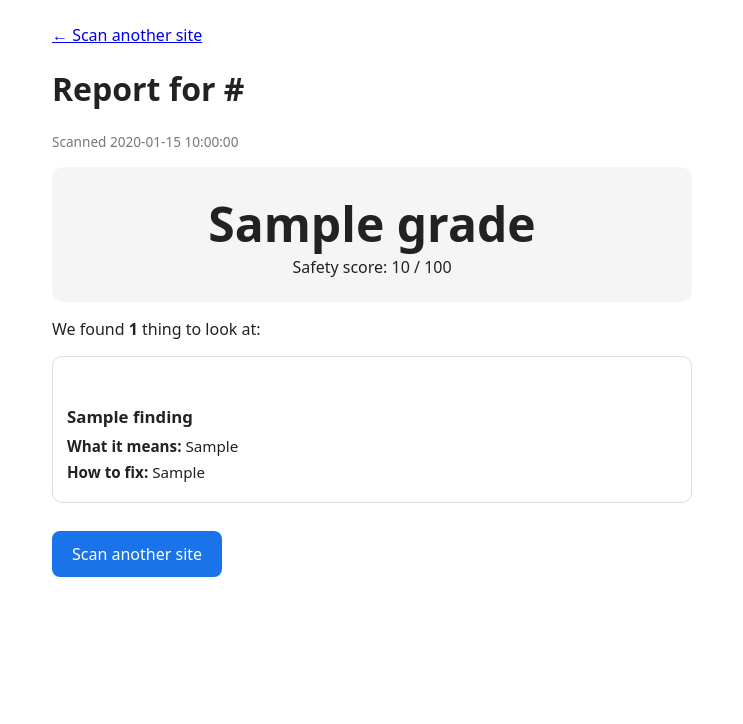
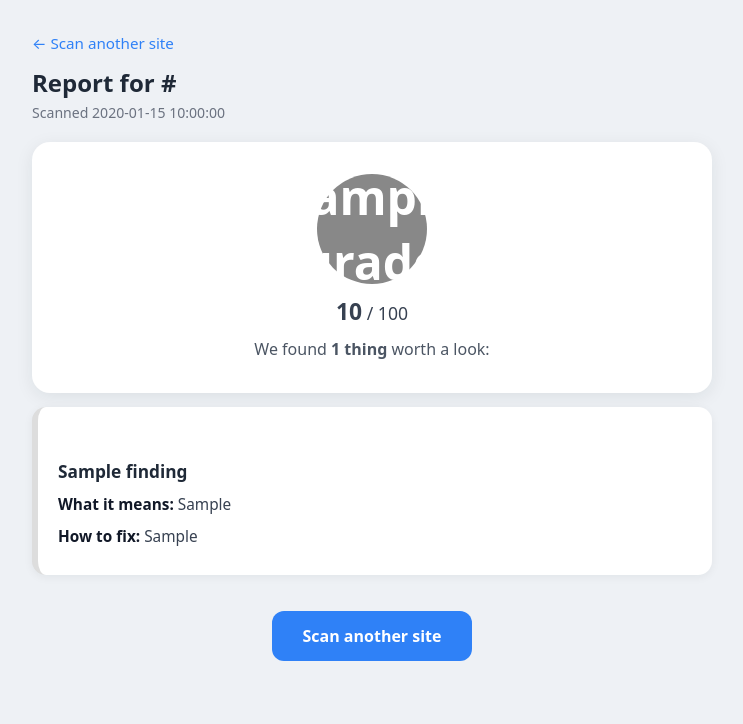
Before and after one commit to xorudra/siteguard, a Flask app: template templates/report.html in a window 1280 px wide. Shown: the top 724 px of the page, without its empty margins (268-1011 px from the left). Run offline with Flask 3, Linux system fonts and the light colour scheme; the template is opened without the code that fills it: most values are stand-ins (such as "Sample title", 1, 10 or a date in 2020).

Commit message:
UI refresh: modern dark hero + score badge report; drop 'plain-English'/'no tech skills' wording; run.bat finds Python itself (PATH/py-launcher/Store paths), opens Store if missing, auto-opens browser

```diff
--- a/app.py
+++ b/app.py
@@ -1,5 +1,5 @@
 #!/usr/bin/env python3
-"""SiteGuard web app — enter a URL, get a plain-English security report."""
+"""SiteGuard web app — enter a URL, get a website security report."""
 import os
 import sys
 import time
@@ -14,6 +14,8 @@ app = Flask(__name__)
 SEV_COLOR = {"high": "#d33", "medium": "#e80", "low": "#2a7", "info": "#68c"}
 SEV_LABEL = {"high": "Fix now", "medium": "Should fix",
              "low": "Nice to fix", "info": "Just so you know"}
+GRADE_COLOR = {"A": "#22a06b", "B": "#65a30d", "C": "#ca8a04",
+               "D": "#ea580c", "F": "#dc2626"}
 
 # --- simple in-memory rate limiting: 10 scans / hour per IP ---
 RATE_LIMIT = 10
@@ -71,7 +73,8 @@ def do_scan():
             "index.html",
             error="Could not scan that site — check the address and try again.")
     return render_template("report.html", r=report,
-                           sev_color=SEV_COLOR, sev_label=SEV_LABEL)
+                           sev_color=SEV_COLOR, sev_label=SEV_LABEL,
+                           grade_color=GRADE_COLOR[report["grade"]])
 
 
 if __name__ == "__main__":
--- a/scanner.py
+++ b/scanner.py
@@ -1,8 +1,8 @@
 #!/usr/bin/env python3
-"""SiteGuard scanner engine — plain-English website security checks.
+"""SiteGuard scanner engine — website security checks.
 
 scan(url) -> dict with score, grade, and findings. Every finding carries
-a plain-English explanation: what it means and how to fix it.
+a simple explanation: what it means and how to fix it.
 Only scans the domain the user asked for. HTTP-level checks only.
 """
 import ipaddress
--- a/templates/report.html
+++ b/templates/report.html
@@ -5,32 +5,55 @@
 <meta name="viewport" content="width=device-width, initial-scale=1">
 <title>SiteGuard report — {{ r.url }}</title>
 <style>
-  body{font-family:system-ui,sans-serif;max-width:640px;margin:0 auto;padding:24px 16px;color:#222}
-  .score{text-align:center;padding:24px;border-radius:12px;background:#f5f5f5;margin:16px 0}
-  .score .g{font-size:3em;font-weight:bold}
-  .card{border:1px solid #ddd;border-radius:10px;padding:14px;margin:12px 0}
-  .pill{display:inline-block;color:#fff;font-size:.8em;padding:3px 10px;border-radius:20px;margin-bottom:6px}
-  .card h3{margin:4px 0 8px;font-size:1.05em}
-  .card p{margin:6px 0;font-size:.95em}
-  .lbl{font-weight:bold}
-  a.btn{display:inline-block;margin-top:16px;padding:12px 20px;background:#1a73e8;color:#fff;border-radius:8px;text-decoration:none}
-  .meta{color:#777;font-size:.85em}
+  *{box-sizing:border-box}
+  body{margin:0;font-family:system-ui,-apple-system,"Segoe UI",Roboto,sans-serif;background:#eef1f5;color:#1f2937;padding:32px 16px 64px}
+  .wrap{max-width:680px;margin:0 auto}
+  .back{color:#2f81f7;text-decoration:none;font-size:.95em}
+  .back:hover{text-decoration:underline}
+  h1{font-size:1.5em;margin:12px 0 4px;word-break:break-all}
+  .meta{color:#6b7280;font-size:.88em;margin:0 0 20px}
+  .hero{background:#fff;border-radius:18px;padding:32px 24px;text-align:center;box-shadow:0 4px 18px rgba(15,32,39,.08);margin-bottom:8px}
+  .badge{width:110px;height:110px;border-radius:50%;margin:0 auto 12px;display:flex;align-items:center;justify-content:center;font-size:3em;font-weight:800;color:#fff;background:{{ grade_color }}}
+  .score-line{font-size:1.1em;color:#374151}
+  .score-line b{font-size:1.3em}
+  .verdict{margin:10px 0 0;color:#4b5563;line-height:1.5}
+  .card{background:#fff;border-radius:14px;padding:18px 20px;margin:14px 0;box-shadow:0 2px 10px rgba(15,32,39,.06);border-left:6px solid #ddd}
+  {% for sev, col in sev_color.items() %}
+  .card.sev-{{ sev }}{border-left-color:{{ col }}}
+  {% endfor %}
+  .pill{display:inline-block;color:#fff;font-size:.78em;font-weight:600;padding:4px 12px;border-radius:20px;margin-bottom:8px;letter-spacing:.3px}
+  .card h3{margin:2px 0 10px;font-size:1.08em}
+  .card p{margin:8px 0;font-size:.96em;line-height:1.55;color:#374151}
+  .lbl{font-weight:700;color:#111827}
+  .allclear{background:#fff;border-radius:14px;padding:28px 24px;margin:14px 0;text-align:center;box-shadow:0 2px 10px rgba(15,32,39,.06);font-size:1.05em;line-height:1.6}
+  a.btn{display:inline-block;margin-top:22px;padding:14px 30px;background:#2f81f7;color:#fff;border-radius:12px;text-decoration:none;font-weight:600}
+  a.btn:hover{background:#1f6feb}
+  .cta{text-align:center}
 </style>
 </head>
 <body>
-  <a href="/">← Scan another site</a>
+<div class="wrap">
+  <a class="back" href="/">&larr; Scan another site</a>
   <h1>Report for {{ r.url }}</h1>
   <p class="meta">Scanned {{ r.scanned_at }}</p>
-  <div class="score">
-    <div class="g">{{ r.grade }}</div>
-    <div>Safety score: {{ r.score }} / 100</div>
+
+  <div class="hero">
+    <div class="badge">{{ r.grade }}</div>
+    <div class="score-line"><b>{{ r.score }}</b> / 100</div>
+    {% if not r.findings %}
+      <p class="verdict">Looking good &mdash; your site passed every check.</p>
+    {% elif r.findings|length == 1 %}
+      <p class="verdict">We found <b>1 thing</b> worth a look:</p>
+    {% else %}
+      <p class="verdict">We found <b>{{ r.findings|length }} things</b> worth a look:</p>
+    {% endif %}
   </div>
+
   {% if not r.findings %}
-    <p>🎉 Nothing to fix — your site passed every check.</p>
+    <div class="allclear">&#127881; Nothing to fix &mdash; nice work keeping your site safe.</div>
   {% else %}
-    <p>We found <b>{{ r.findings|length }}</b> thing{{ 's' if r.findings|length != 1 }} to look at:</p>
     {% for f in r.findings %}
-    <div class="card">
+    <div class="card sev-{{ f.severity }}">
       <span class="pill" style="background:{{ sev_color[f.severity] }}">{{ sev_label[f.severity] }}</span>
       <h3>{{ f.title }}</h3>
       <p><span class="lbl">What it means:</span> {{ f.what_it_means }}</p>
@@ -38,6 +61,8 @@
     </div>
     {% endfor %}
   {% endif %}
-  <a class="btn" href="/">Scan another site</a>
+
+  <div class="cta"><a class="btn" href="/">Scan another site</a></div>
+</div>
 </body>
 </html>
```
Also changed, not shown: templates/index.html (+43 -15 lines), README.md, 1 other file.
